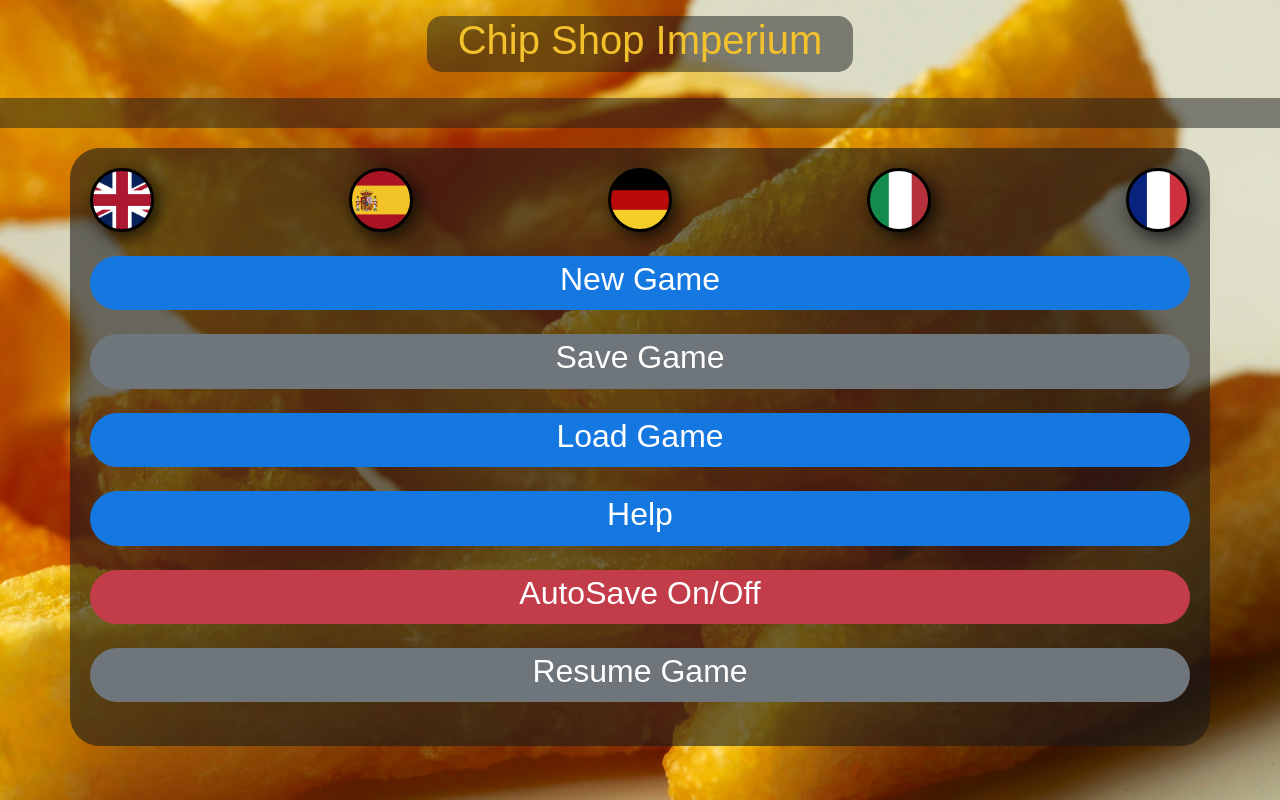
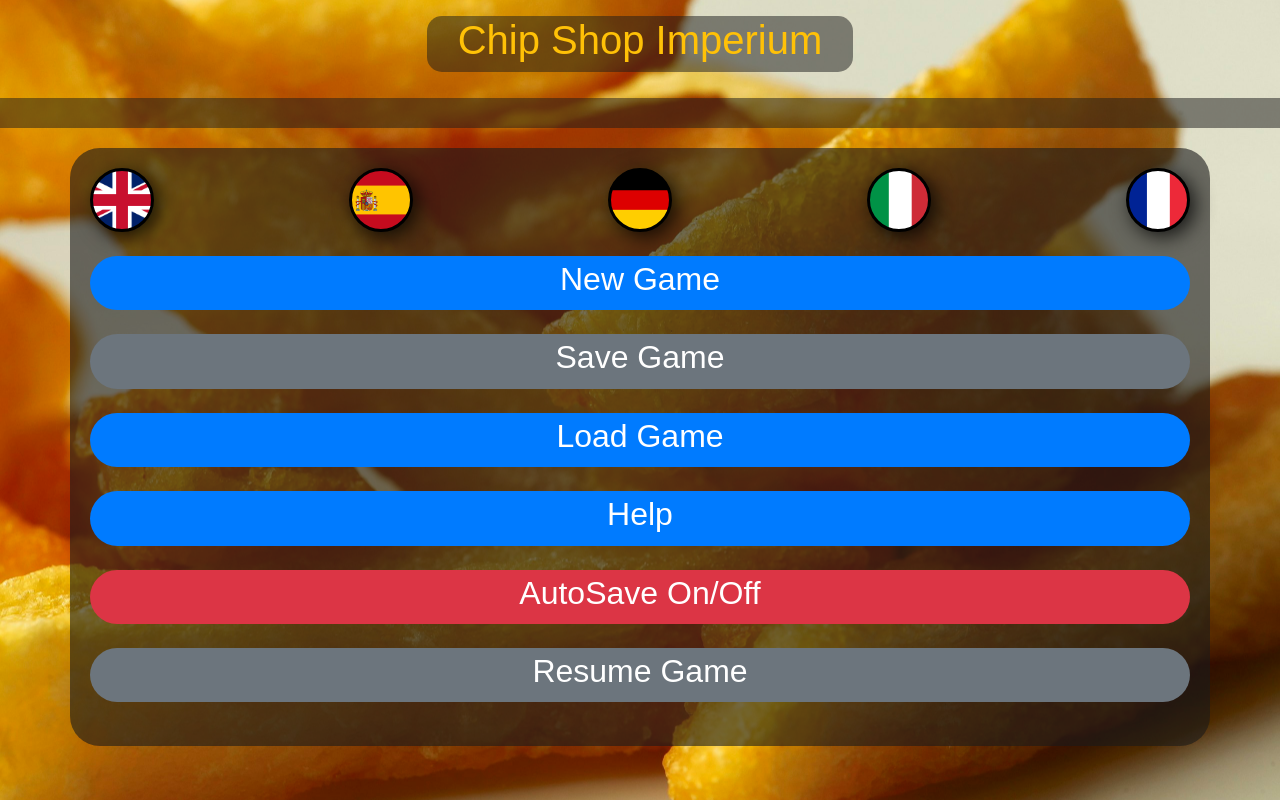
Before and after one commit to leighhobson89/ChipshopChopper, a website with bundled scripts: page index.html in a window 1280 px wide. Built offline with nearby package versions, Linux system fonts and the light colour scheme.

```diff
--- a/styles.css
+++ b/styles.css
@@ -7,7 +7,6 @@
     justify-content: center;
     height: 100vh;
     background-image: url('./resources/icons/chips.jpg');
-    filter: saturate(0.8);
     background-size: cover;
     background-position: center;
     background-repeat: no-repeat;
```
